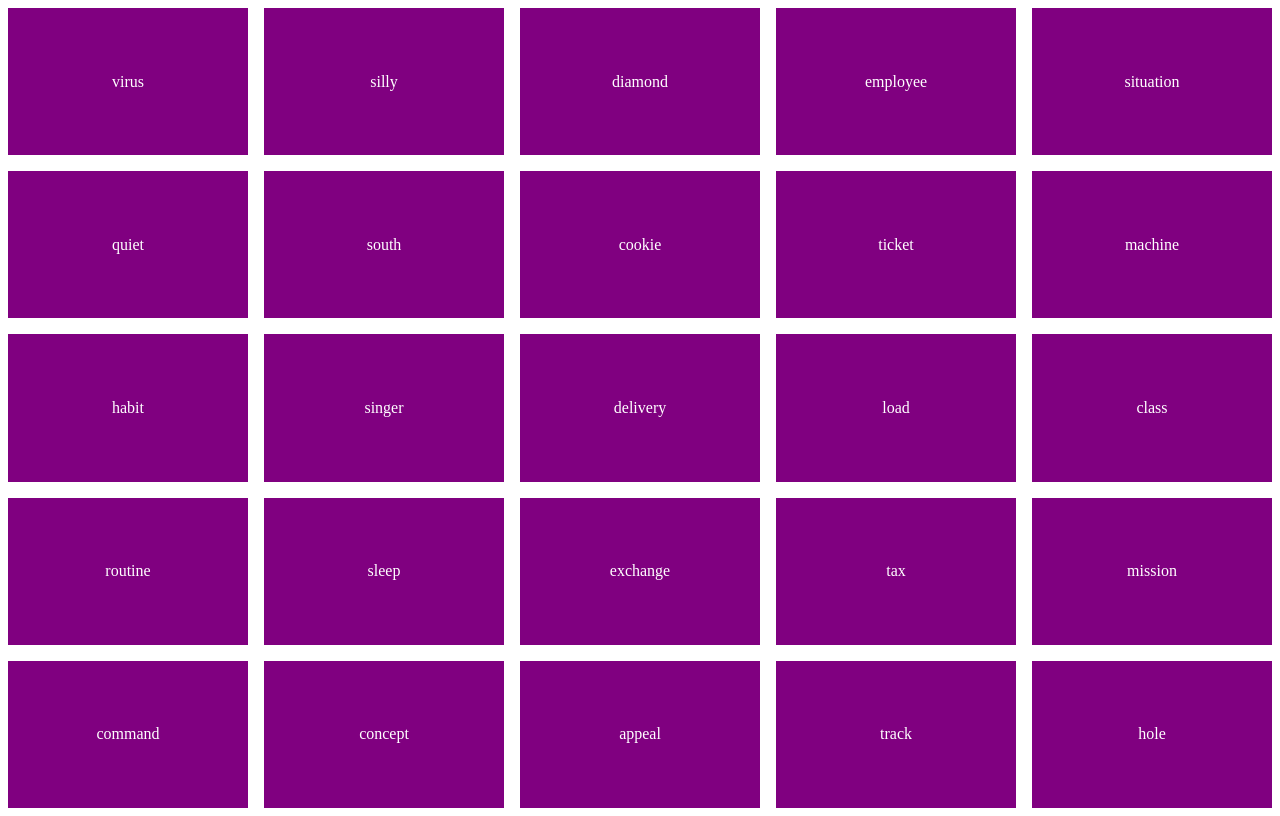
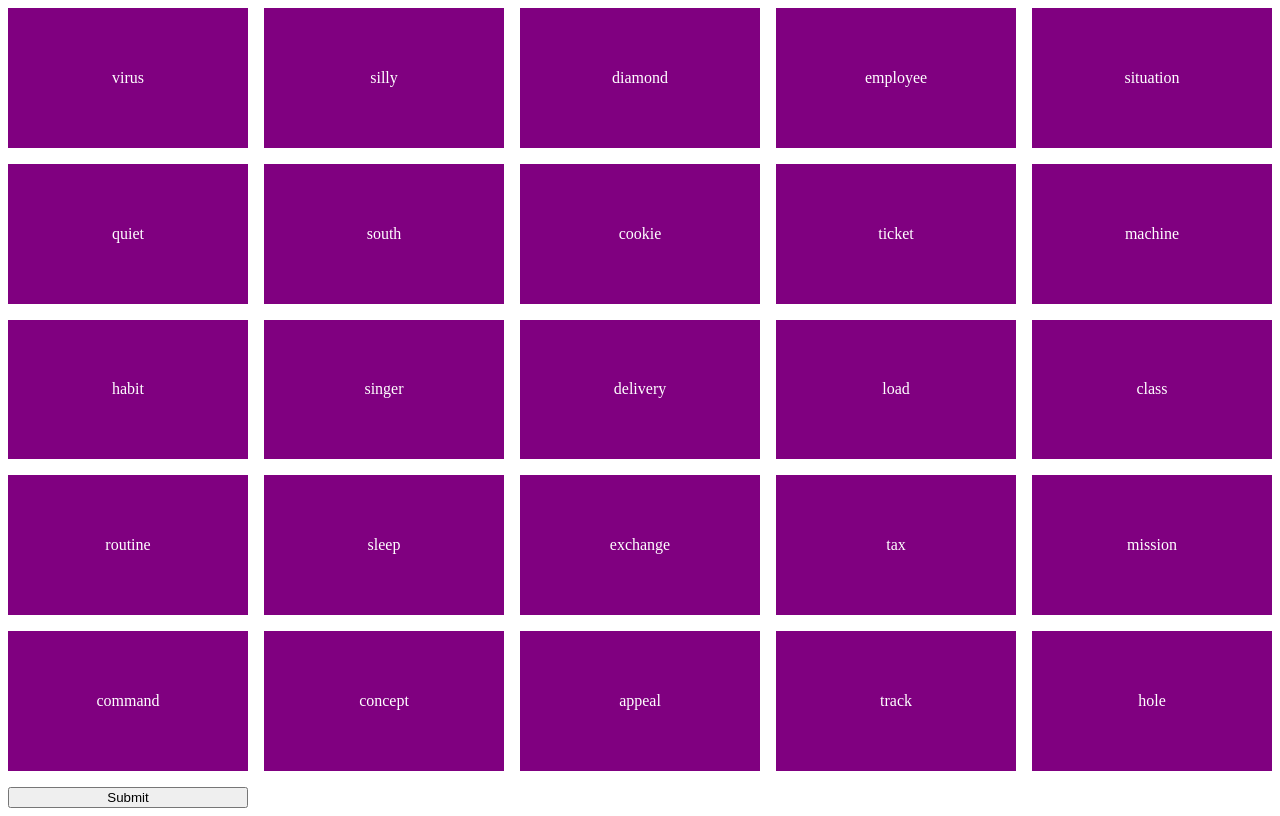
Before and after one commit to Brampage/codenames, an Angular app: page / in a window 1280 px wide. Built offline with nearby package versions, Linux system fonts and the light colour scheme.

Commit message:
submit selected words

```diff
--- a/src/app/feature-modules/agent-board/agent-board.component.html
+++ b/src/app/feature-modules/agent-board/agent-board.component.html
@@ -8,4 +8,5 @@
       {{ word.text }}
     </div>
   </ng-container>
+  <button (click)="onSubmit()">Submit</button>
 </div>
--- a/src/app/feature-modules/agent-board/agent-board.component.ts
+++ b/src/app/feature-modules/agent-board/agent-board.component.ts
@@ -38,4 +38,8 @@ export class AgentBoardComponent implements OnInit, OnDestroy {
     const index = this.words.findIndex((x) => x.text === word.text);
     this.words[index].isSelected = !this.words[index].isSelected;
   }
+
+  onSubmit(): void {
+    console.log('submit', this.words.filter(word => word.isSelected));
+  }
 }
```
